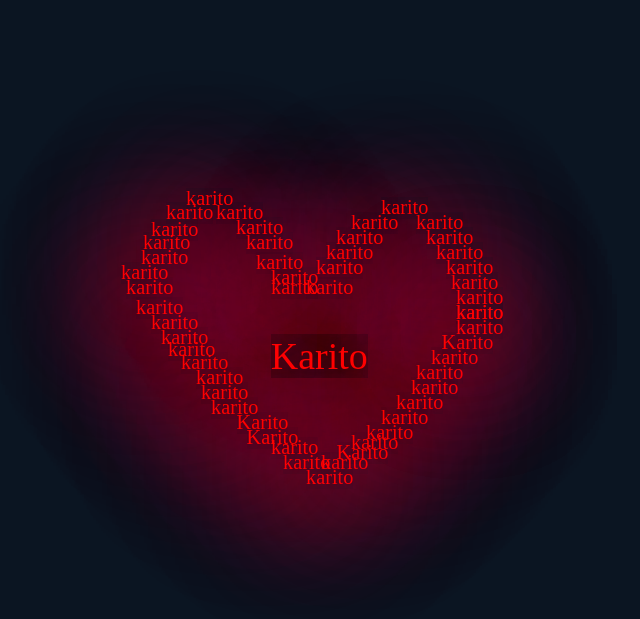
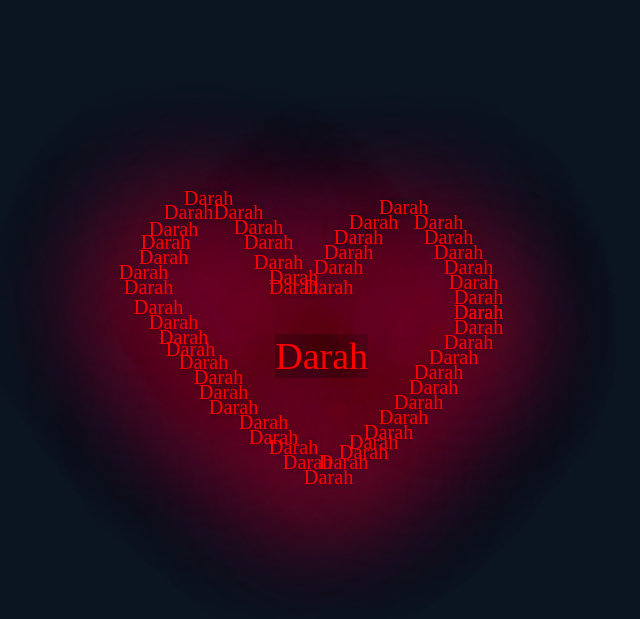
Before and after one commit to PDgopar117/latido, a plain HTML site: page index.html in a window 1280 px wide. Shown: the part 35-654 px from the top of the page, without its empty margins (0-640 px from the left). Drawn offline with Linux system fonts and the light colour scheme.

Commit message:
Replace 'Karito' with 'Darah' in index.html

```diff
--- a/index.html
+++ b/index.html
@@ -601,119 +601,119 @@ p{
 
 
 
-      <p class="amor">Karito</p>
+      <p class="amor">Darah</p>
 
 
 
-      <p class="primera">karito</p>
+      <p class="primera">Darah</p>
 
-      <p class="segunda">karito</p>
+      <p class="segunda">Darah</p>
 
-      <p class="tercera">Karito</p>
+      <p class="tercera">Darah</p>
 
-      <p class="cuarta">karito</p>
+      <p class="cuarta">Darah</p>
 
-      <p class="quinta">karito</p>
+      <p class="quinta">Darah</p>
 
-      <p class="sexta">karito</p>
+      <p class="sexta">Darah</p>
 
-      <p class="septima">karito</p>
+      <p class="septima">Darah</p>
 
-      <p class="octava">karito</p>
+      <p class="octava">Darah</p>
 
-      <p class="novena">karito</p>
+      <p class="novena">Darah</p>
 
-      <p class="decima">karito
+      <p class="decima">Darah
 
 
 
       </p>
 
-      <p class="decima1">Karito</p>
+      <p class="decima1">Darah</p>
 
-      <p class="decima2">karito</p>
+      <p class="decima2">Darah</p>
 
-      <p class="decima3">karito</p>
+      <p class="decima3">Darah</p>
 
-      <p class="decima4">karito</p>
+      <p class="decima4">Darah</p>
 
-      <p class="decima5">karito</p>
+      <p class="decima5">Darah</p>
 
-      <p class="decima6">karito</p>
+      <p class="decima6">Darah</p>
 
-      <p class="decima7">karito</p>
+      <p class="decima7">Darah</p>
 
-      <p class="decima8">karito</p>
+      <p class="decima8">Darah</p>
 
-      <p class="decima9">karito</p>
+      <p class="decima9">Darah</p>
 
-      <p class="vigesima">karito</p>
+      <p class="vigesima">Darah</p>
 
-      <p class="vigesima1">karito</p>
+      <p class="vigesima1">Darah</p>
 
-      <p class="vigesima2">karito</p>
+      <p class="vigesima2">Darah</p>
 
-      <p class="vigesima3">karito</p>
+      <p class="vigesima3">Darah</p>
 
-      <p class="vigesima4">karito</p>
+      <p class="vigesima4">Darah</p>
 
-      <p class="vigesima5">karito</p>
+      <p class="vigesima5">Darah</p>
 
-      <p class="vigesima6">karito</p>
+      <p class="vigesima6">Darah</p>
 
 
 
-      <p class="primera-">karito</p>
+      <p class="primera-">Darah</p>
 
-      <p class="segunda-">karito</p>
+      <p class="segunda-">Darah</p>
 
-      <p class="tercera-">Karito</p>
+      <p class="tercera-">Darah</p>
 
-      <p class="cuarta-">Karito</p>
+      <p class="cuarta-">Darah</p>
 
-      <p class="quinta-">karito</p>
+      <p class="quinta-">Darah</p>
 
-      <p class="sexta-">karito</p>
+      <p class="sexta-">Darah</p>
 
-      <p class="septima-">karito</p>
+      <p class="septima-">Darah</p>
 
-      <p class="octava-">karito</p>
+      <p class="octava-">Darah</p>
 
-      <p class="novena-">karito</p>
+      <p class="novena-">Darah</p>
 
-      <p class="decima-">karito</p>
+      <p class="decima-">Darah</p>
 
-      <p class="decima-1">karito</p>
+      <p class="decima-1">Darah</p>
 
 
 
-      <p class="decima-4">karito</p>
+      <p class="decima-4">Darah</p>
 
-      <p class="decima-5">karito</p>
+      <p class="decima-5">Darah</p>
 
-      <p class="decima-6">karito</p>
+      <p class="decima-6">Darah</p>
 
-      <p class="decima-7">karito</p>
+      <p class="decima-7">Darah</p>
 
-      <p class="decima-8">karito</p>
+      <p class="decima-8">Darah</p>
 
-      <p class="decima-9">karito</p>
+      <p class="decima-9">Darah</p>
 
-      <p class="vigesima-">karito</p>
+      <p class="vigesima-">Darah</p>
 
-      <p class="vigesima-1">karito</p>
+      <p class="vigesima-1">Darah</p>
 
-      <p class="vigesima-2">karito</p>
+      <p class="vigesima-2">Darah</p>
 
-      <p class="vigesima-3">karito</p>
+      <p class="vigesima-3">Darah</p>
 
-      <p class="vigesima-4">karito</p>
+      <p class="vigesima-4">Darah</p>
 
-      <p class="vigesima-5">karito</p>
+      <p class="vigesima-5">Darah</p>
 
-      <p class="vigesima-6">karito</p>
+      <p class="vigesima-6">Darah</p>
 
-      <p class="vigesima-7">karito</p>
+      <p class="vigesima-7">Darah</p>
 
 
 
```
